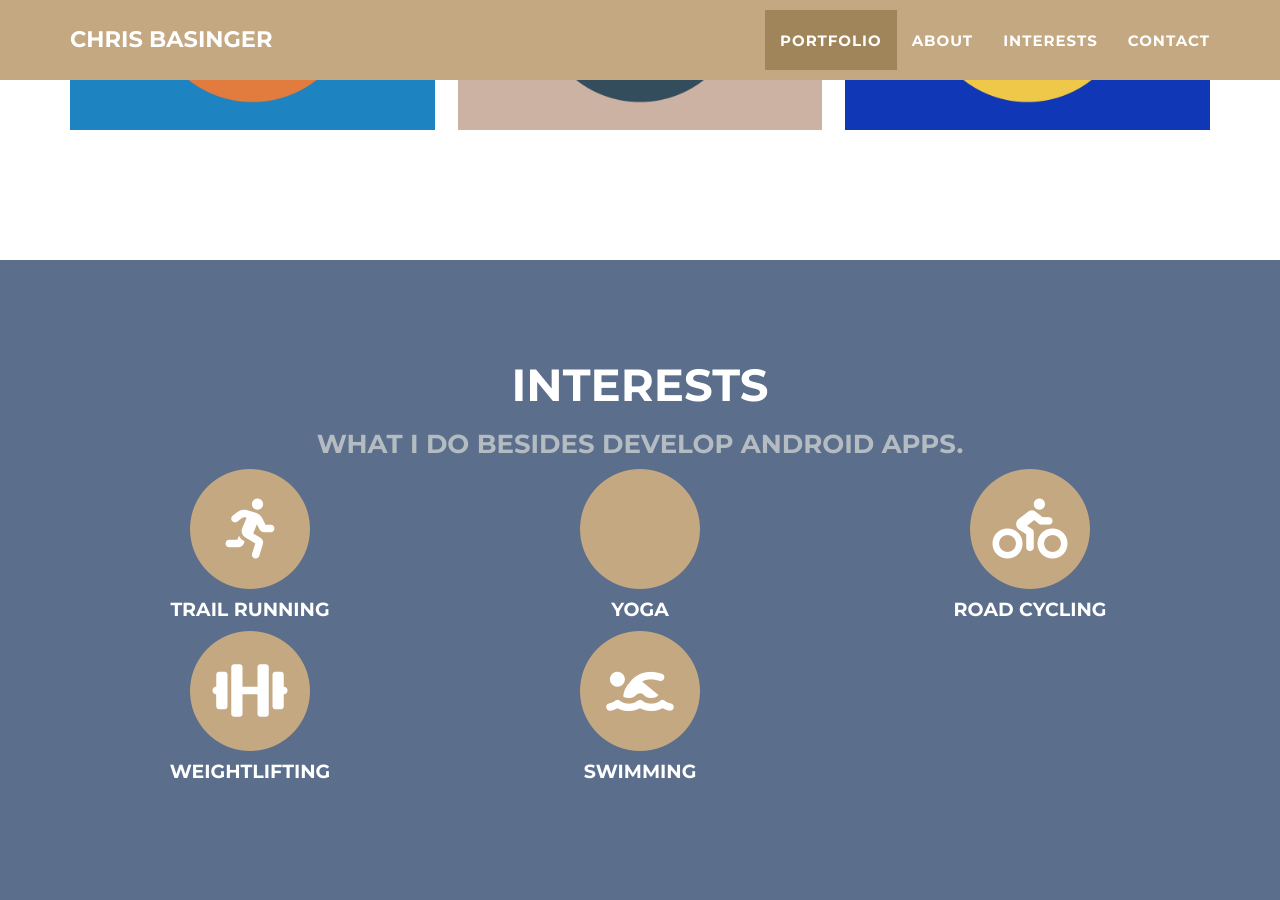
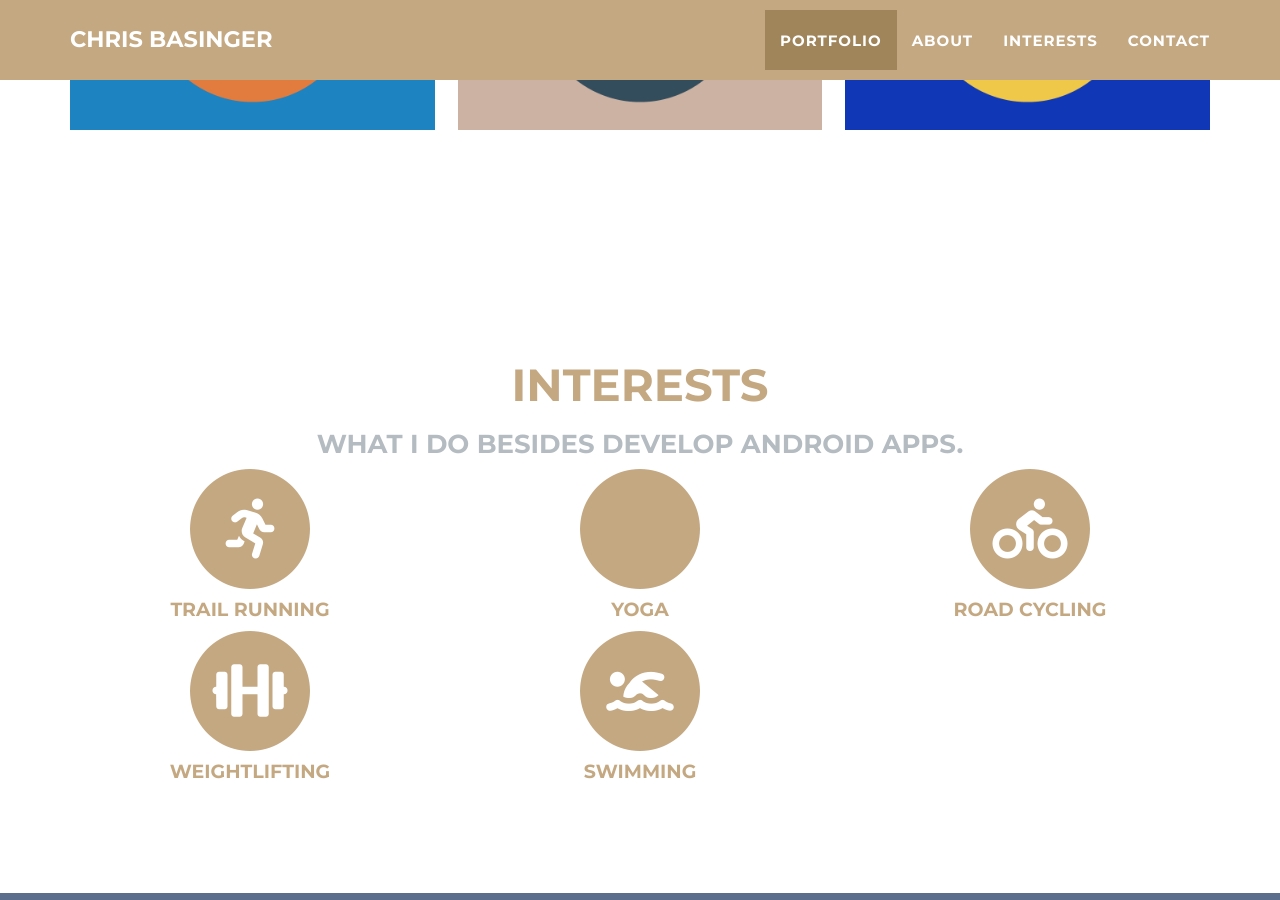
Before and after one commit to zerochancelabs/zerochancelabs.github.io, a Jekyll site: the page built from _posts/2014-07-18-project-1.markdown, in a window 1280 px wide and 900 px high, scrolled down 1412 px. Built offline with Jekyll 4.4.1, drawn with Linux system fonts in a browser that asks for light colours.

Commit message:
undo something

```diff
--- a/_includes/interests.html
+++ b/_includes/interests.html
@@ -1,4 +1,4 @@
-<section class="success" id="interests">
+<section class="page-section" id="interests">
     <div class="container">
         <div class="text-center">
             <h2 class="section-heading text-uppercase">Interests</h2>
```
